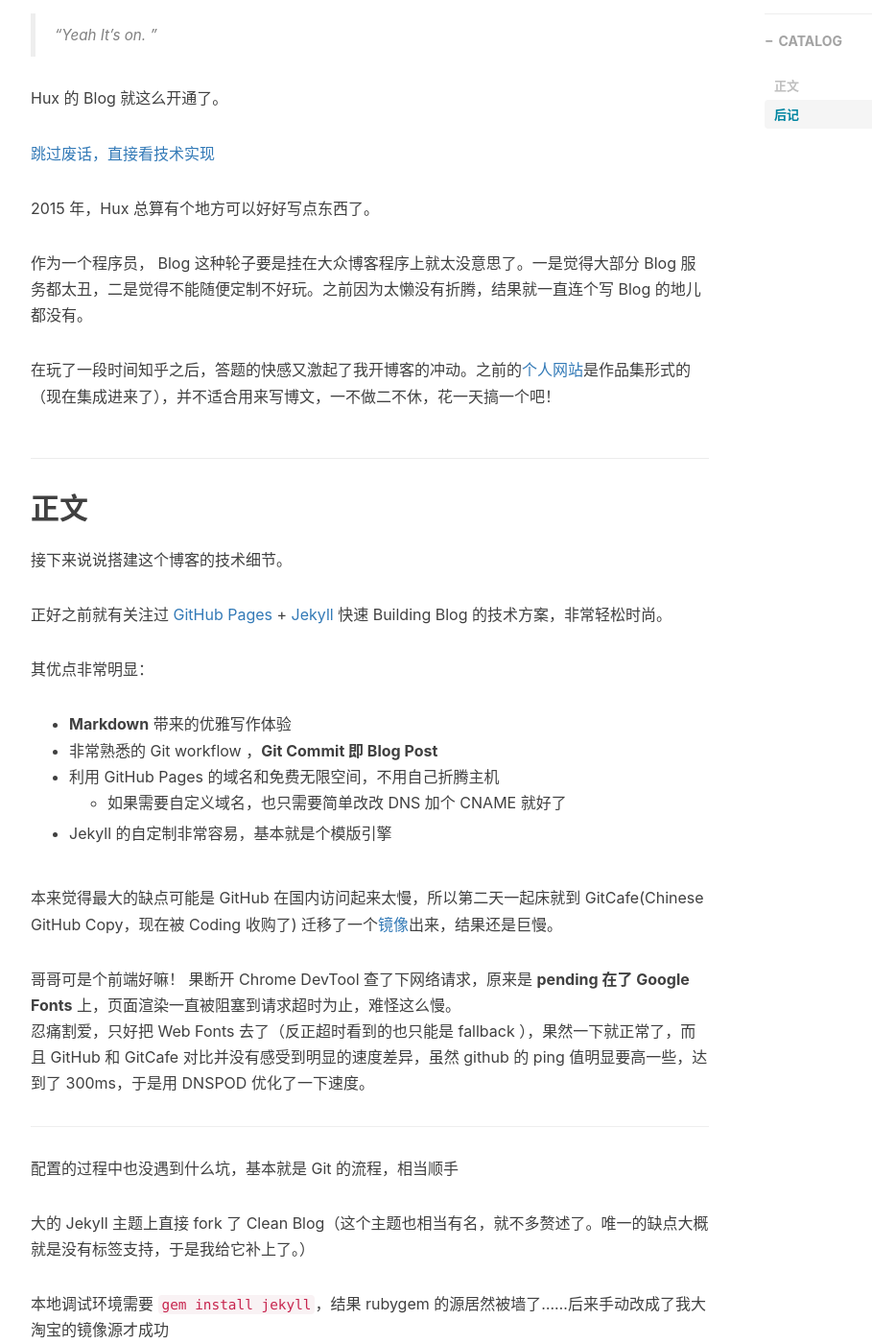
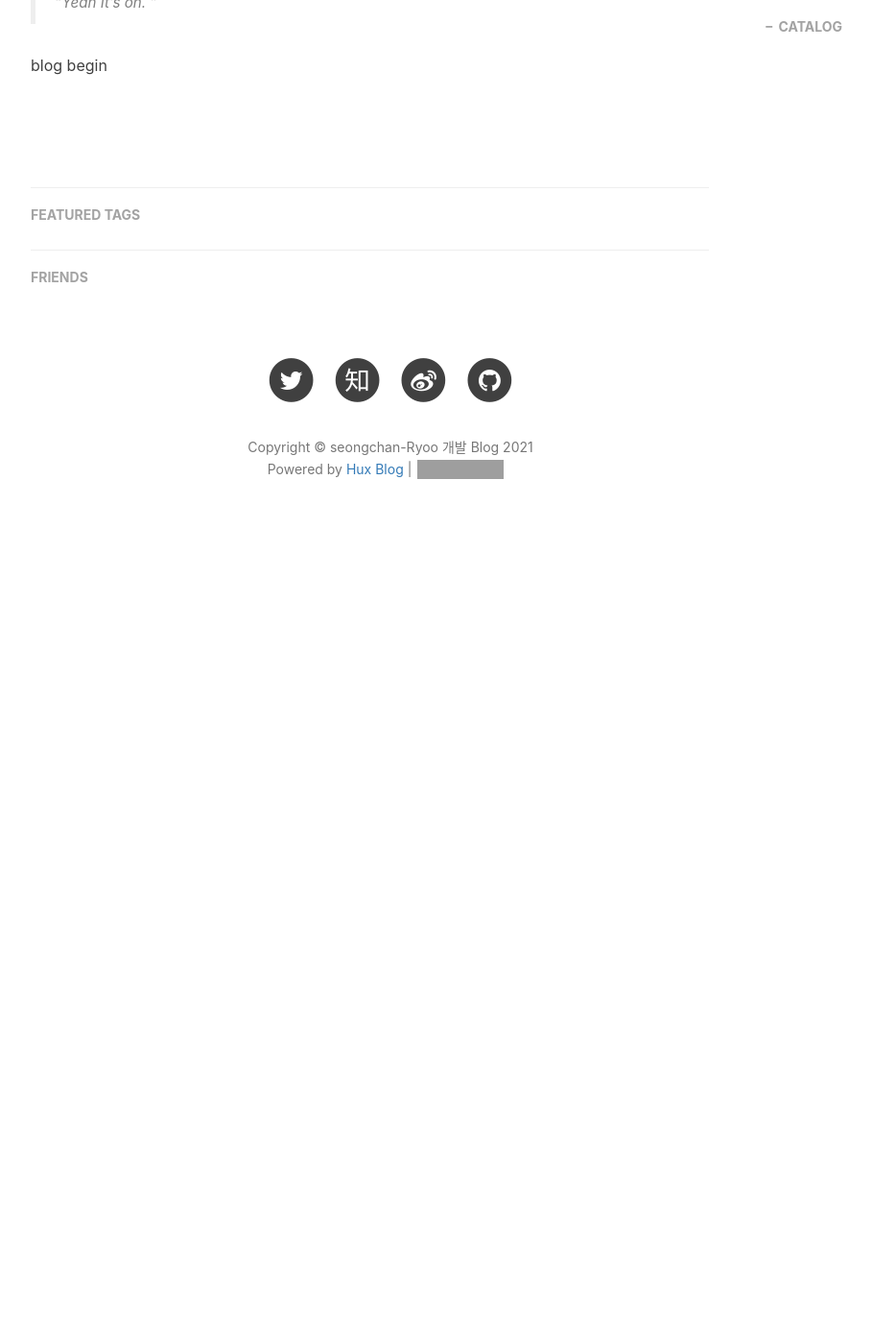
Before and after one commit to seongchan-Ryoo/seongchan-Ryoo.github.io, a Jekyll site: the page built from _posts/2014-01-29-hello-2015.markdown, in a window 1280 px wide and 1400 px high, scrolled down 549 px. Shown: the whole window at 96% size, without its empty margins (233-1142 px from the left). Built offline with Jekyll 4.4.1, drawn with Linux system fonts in a browser that asks for light colours; nearby versions of some CDN libraries; comment, search, counter and statistics services are not loaded; after the commit the page ends 1142 px from its top, so only the background shows below that; some of the changed text lies outside the part shown; grey boxes are pictures that could not be loaded.

Commit message:
Update 2014-01-29-hello-2015.markdown

```diff
--- a/_posts/2014-01-29-hello-2015.markdown
+++ b/_posts/2014-01-29-hello-2015.markdown
@@ -1,75 +1,14 @@
 ---
 layout:     post
-title:      "Hello 2015"
+title:      "Hello 2021"
 subtitle:   " \"Hello World, Hello Blog\""
-date:       2015-01-29 12:00:00
-author:     "Hux"
+date:       2021-06-20 15:00:00
+author:     "seongchan-Ryoo"
 header-img: "img/post-bg-2015.jpg"
 catalog: true
 tags:
-    - 生活
-    - Meta
 ---
 
 > “Yeah It's on. ”
 
-
-Hux 的 Blog 就这么开通了。
-
-[跳过废话，直接看技术实现 ](#build)
-
-2015 年，Hux 总算有个地方可以好好写点东西了。
-
-
-作为一个程序员， Blog 这种轮子要是挂在大众博客程序上就太没意思了。一是觉得大部分 Blog 服务都太丑，二是觉得不能随便定制不好玩。之前因为太懒没有折腾，结果就一直连个写 Blog 的地儿都没有。
-
-在玩了一段时间知乎之后，答题的快感又激起了我开博客的冲动。之前的[个人网站](http://huangxuan.me/portfolio)是作品集形式的（现在集成进来了），并不适合用来写博文，一不做二不休，花一天搞一个吧！
-
-
-<p id = "build"></p>
-
-## 正文
-
-接下来说说搭建这个博客的技术细节。
-
-正好之前就有关注过 [GitHub Pages](https://pages.github.com/) + [Jekyll](http://jekyllrb.com/) 快速 Building Blog 的技术方案，非常轻松时尚。
-
-其优点非常明显：
-
-* **Markdown** 带来的优雅写作体验
-* 非常熟悉的 Git workflow ，**Git Commit 即 Blog Post**
-* 利用 GitHub Pages 的域名和免费无限空间，不用自己折腾主机
-	* 如果需要自定义域名，也只需要简单改改 DNS 加个 CNAME 就好了
-* Jekyll 的自定制非常容易，基本就是个模版引擎
-
-
-本来觉得最大的缺点可能是 GitHub 在国内访问起来太慢，所以第二天一起床就到 GitCafe(Chinese GitHub Copy，现在被 Coding 收购了) 迁移了一个[镜像](http://huxpro.coding.me)出来，结果还是巨慢。
-
-哥哥可是个前端好嘛！ 果断开 Chrome DevTool 查了下网络请求，原来是 **pending 在了 Google Fonts** 上，页面渲染一直被阻塞到请求超时为止，难怪这么慢。
-忍痛割爱，只好把 Web Fonts 去了（反正超时看到的也只能是 fallback ），果然一下就正常了，而且 GitHub 和 GitCafe 对比并没有感受到明显的速度差异，虽然 github 的 ping 值明显要高一些，达到了 300ms，于是用 DNSPOD 优化了一下速度。
-
-
----
-
-配置的过程中也没遇到什么坑，基本就是 Git 的流程，相当顺手
-
-大的 Jekyll 主题上直接 fork 了 Clean Blog（这个主题也相当有名，就不多赘述了。唯一的缺点大概就是没有标签支持，于是我给它补上了。）
-
-本地调试环境需要 `gem install jekyll`，结果 rubygem 的源居然被墙了……后来手动改成了我大淘宝的镜像源才成功
-
-Theme 的 CSS 是基于 Bootstrap 定制的，看得不爽的地方直接在 Less 里改就好了（平时更习惯 SCSS 些），**不过其实我一直觉得 Bootstrap 在移动端的体验做得相当一般，比我在淘宝参与的团队 CSS 框架差多了……**所以为了体验，也补了不少 CSS 进去
-
-最后就进入了耗时反而最长的**做图、写字**阶段，也算是进入了**写博客**的正轨，因为是类似 Hack Day 的方式去搭这个站的，所以折腾折腾着大半夜就过去了。
-
-第二天考虑中文字体的渲染，fork 了 [Type is Beautiful](http://www.typeisbeautiful.com/) 的 `font` CSS，调整了字号，适配了 Win 的渣渲染，中英文混排效果好多了。
-
-
-## 后记
-
-回顾这个博客的诞生，纯粹是出于个人兴趣。在知乎相关问题上回答并获得一定的 star 后，我决定把这个博客主题当作一个小小的开源项目来维护。
-
-在经历 v1.0 - v1.5 的蜕变后，这个博客主题愈发完整，不但增加了诸多 UI 层的优化（opinionated）；在代码层面，更加丰富的配置项也使得这个主题拥有了更好的灵活性与可拓展性。而作为一个开源项目，我也积极的为其完善文档与解决 issue。
-
-如果你恰好逛到了这里，希望你也能喜欢这个博客主题。
-
-—— Hux 后记于 2015.10
+blog begin
```
